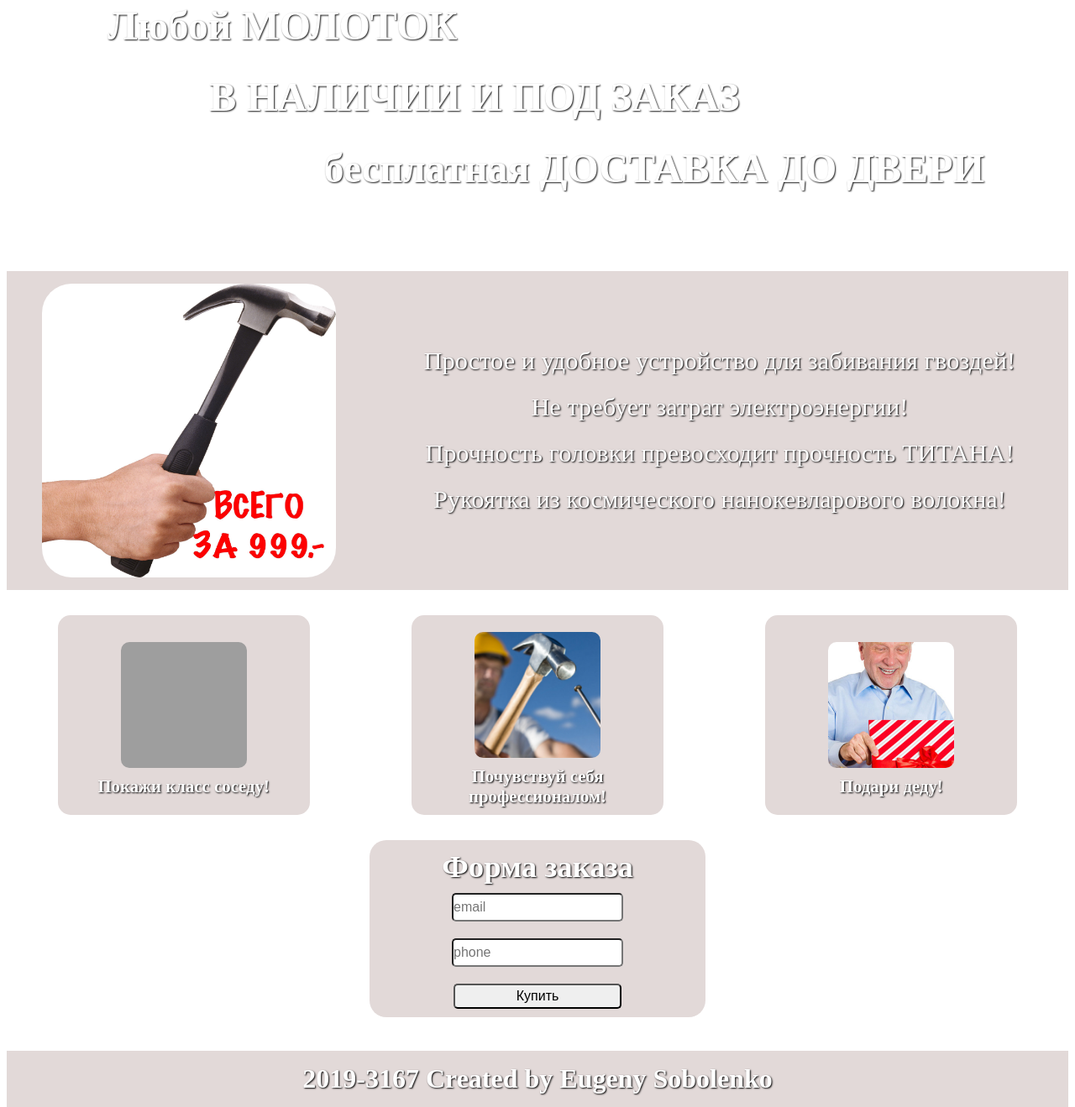
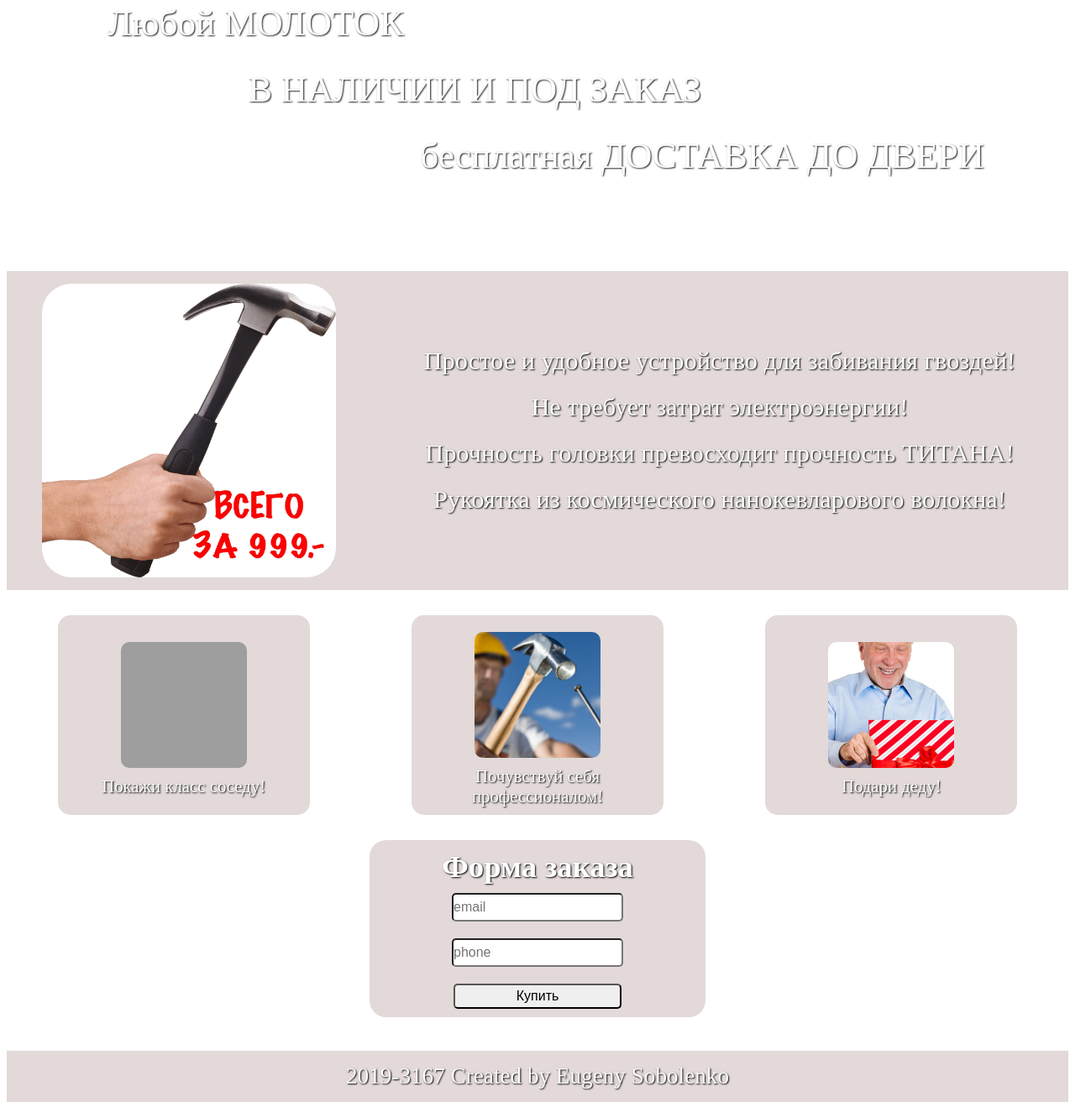
Before and after one commit to preql/landing, a plain HTML site: page index.html in a window 1280 px wide. Shown: the part 205-1524 px from the top of the page at 84% size. Drawn offline with nearby package versions, Linux system fonts and the light colour scheme; grey boxes are pictures that could not be loaded.

Commit message:
semantic correct

```diff
--- a/index.html
+++ b/index.html
@@ -13,13 +13,13 @@
   <div class="intro" data-parallax="scroll" data-image-src="images/blur.jpg">
     <div class="header">
       <div class="button"><a href="#buy">Заказать сейчас</a></div>
-      <div class="title"><h2>МОЛОТОК</h2></div>
+      <div class="title"><h1>МОЛОТОК</h1></div>
       <div class="button"><a href="#buy">Купить немедленно</a></div>
     </div>
     <div class="text">
-      <h1 class="box-left">Любой МОЛОТОК</h1>
-      <h1 class="box-center">В НАЛИЧИИ И ПОД ЗАКАЗ </h1>
-      <h1 class="box-right">бесплатная ДОСТАВКА ДО ДВЕРИ</h1>
+      <p class="box-left">Любой МОЛОТОК</p>
+      <p class="box-center">В НАЛИЧИИ И ПОД ЗАКАЗ </p>
+      <p class="box-right">бесплатная ДОСТАВКА ДО ДВЕРИ</p>
     </div>
   </div>
 
@@ -40,21 +40,21 @@
   <div class="features">
     <div class="features-box">
       <img src="images/neighbor.jpg" alt="Сосед">
-      <h3>Покажи класс соседу!</h3>
+      <p>Покажи класс соседу!</p>
     </div>
     <div class="features-box">
       <img src="images/pro.jpg" alt="Профессионал">
-      <h3>Почувствуй себя профессионалом!</h3>
+      <p>Почувствуй себя профессионалом!</p>
     </div>
     <div class="features-box">
       <img src="images/ded.jpg" alt="Дед">
-      <h3>Подари деду!</h3>
+      <p>Подари деду!</p>
     </div>
   </div>
 
   <div class="order-form">
     <form action="#" id="buy">
-      <h3>Форма заказа</h3>
+      <h2>Форма заказа</h2>
       <input type="email" placeholder="email"/>
       <input type="text" placeholder="phone"/>
       <input type="submit" value="Купить">
@@ -62,7 +62,7 @@
   </div>
 
   <div class="footer">
-    <h1>2019-3167 Created by Eugeny Sobolenko</h1>
+    <p>2019-3167 Created by Eugeny Sobolenko</p>
   </div>
 
 </div>
--- a/stylesheet/grid.css
+++ b/stylesheet/grid.css
@@ -30,7 +30,7 @@ html, body {
   justify-content: center;
 }
 
-.title h2 {
+.title h1 {
   color: white;
   display: inline-block;
   align-items: center;
@@ -75,7 +75,7 @@ html, body {
   justify-content: center;
   color: white;
   margin-top: 100px;
-  font-size: 1.5em;
+  font-size: 2.7em;
   text-shadow: 1px 1px 2px black;
 }
 
@@ -162,7 +162,7 @@ html, body {
   border-radius: 10px;
 }
 
-.features-box h3 {
+.features-box p {
   text-align: center;
   margin: 10px 3px;
   font-size: 1.3em;
@@ -177,8 +177,9 @@ html, body {
   margin-bottom: 10px;
 }
 
-.footer h1 {
+.footer p {
   margin: 15px;
+  font-size: 1.7em;
   color: white;
   text-shadow: 1px 1px 2px black;
 }
@@ -199,7 +200,7 @@ html, body {
   justify-content: center;
 }
 
-.order-form h3 {
+.order-form h2 {
   padding-top: 10px;
   font-size: 2.3em;
   color: white;
@@ -229,12 +230,12 @@ html, body {
 }
 
 @media (max-width: 800px) {
-  .title h2 {
+  .title h1 {
     font-size: 2.7em;
   }
 
   .text {
-    font-size: 1em;
+    font-size: 1.9em;
     text-align: center;
   }
   .button {
```
